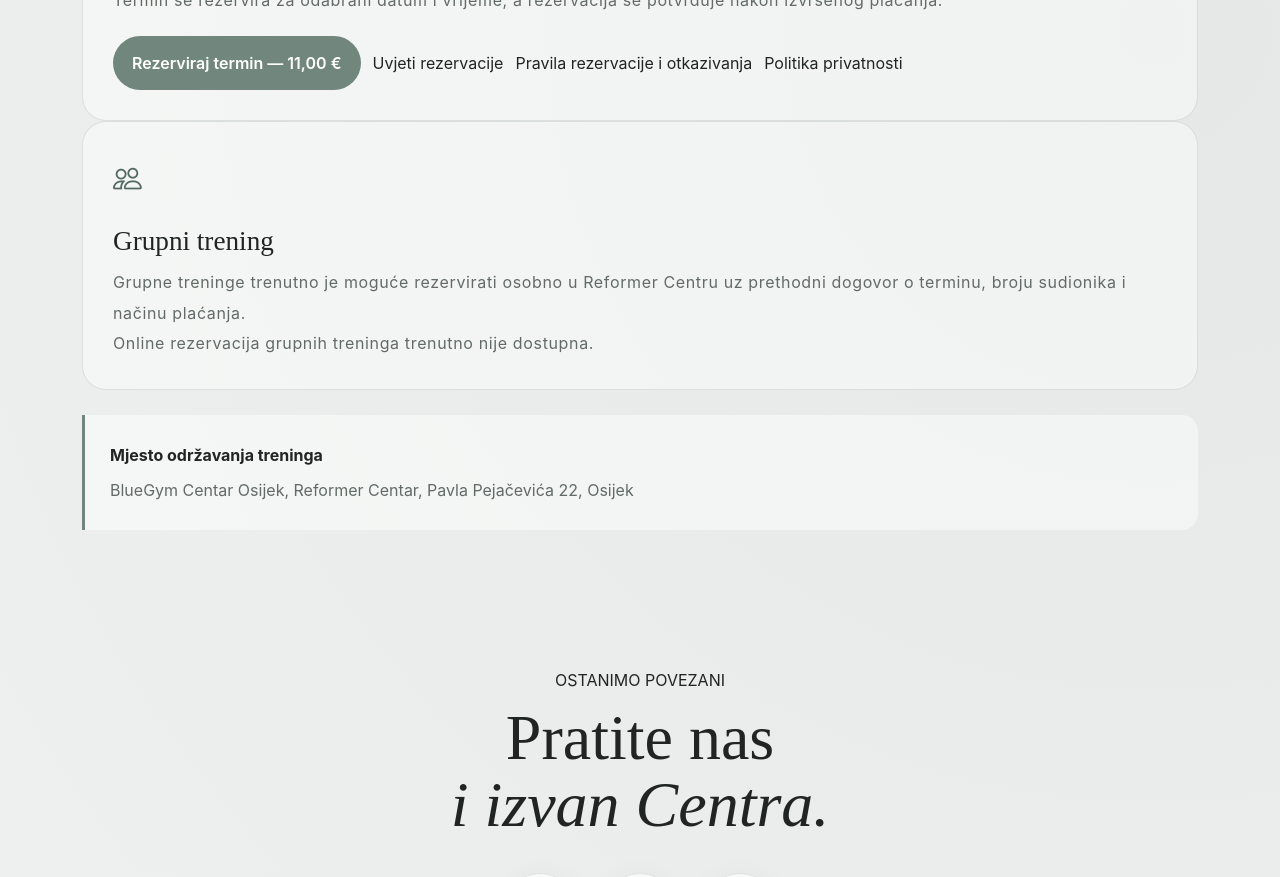
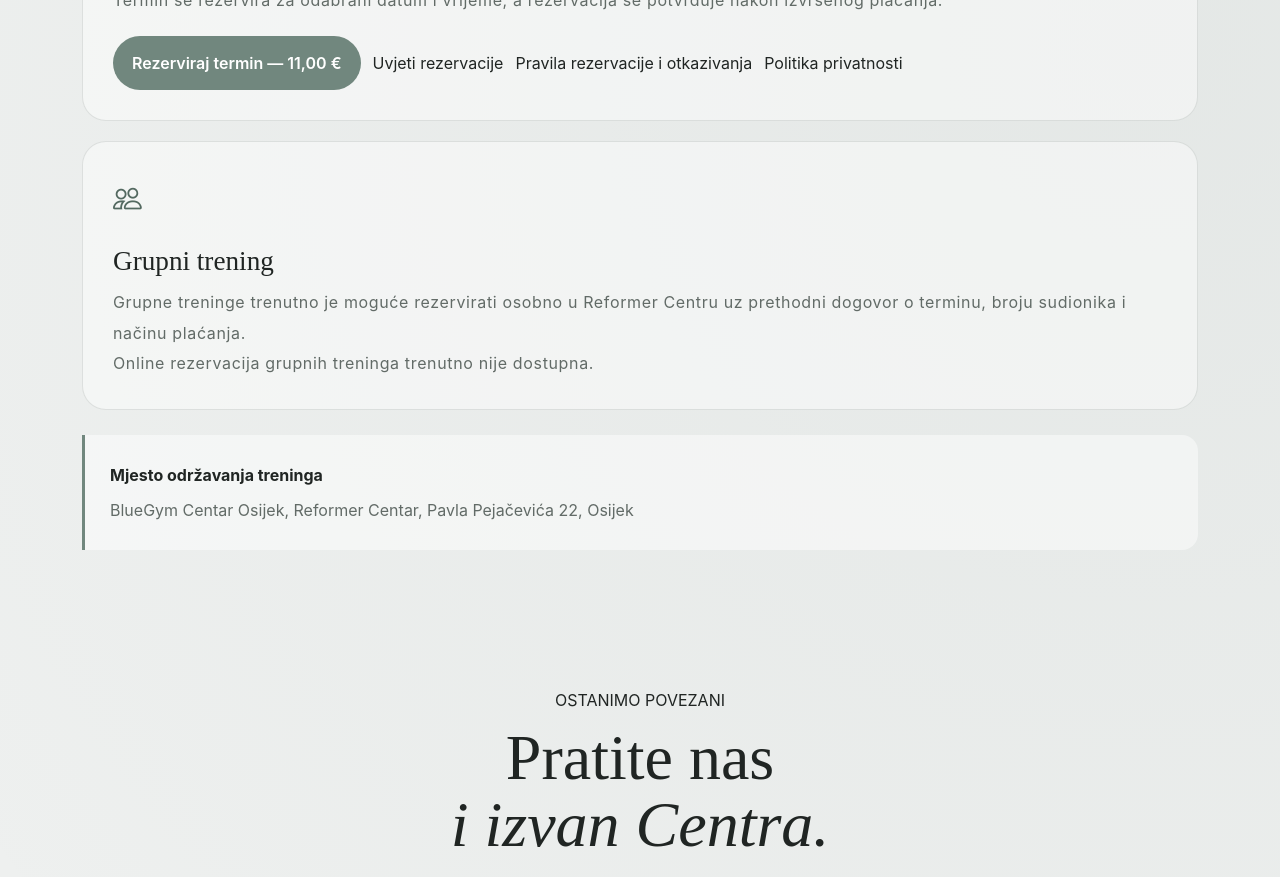
Before and after one commit to marijadergez/Reformer-App, a React (Vite) app: page / in a window 1280 px wide. Shown: the part 4620-5497 px from the top of the page. Built offline with nearby package versions, Linux system fonts and the light colour scheme; a web font is replaced by a local one.

Commit message:
Update App.css

```diff
--- a/src/App.css
+++ b/src/App.css
@@ -826,6 +826,7 @@ a {
 
   gap: 20px;
   margin: 35px 0;
+  align-items: start;
 }
 
 .reservation-card {
@@ -837,6 +838,9 @@ a {
   background: rgba(255, 255, 255, 0.45);
 
   transition: 0.3s ease;
+}
+.reservation-card + .reservation-card {
+  margin-top: 20px;
 }
 
 .reservation-card:hover {
```
